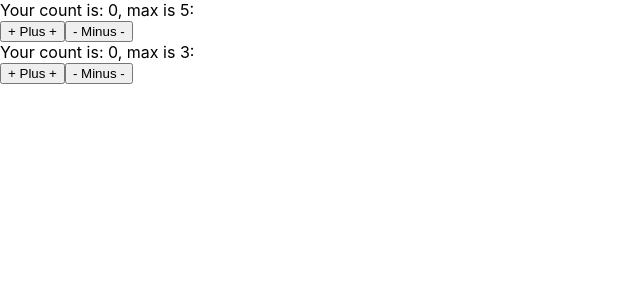
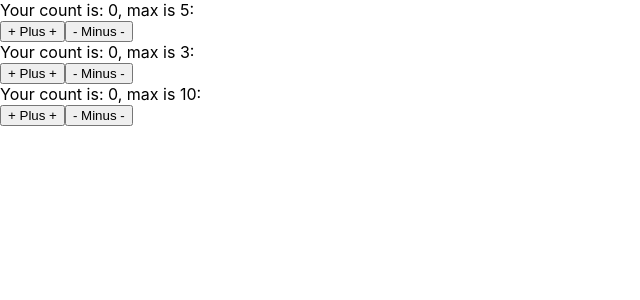
Before and after one commit to RobK005/jfdzl2-materialy-react-state-lifecycle, a React (Create React App) app: page / in a window 1280 px wide. Shown: the top 300 px of the page, without its empty margins (0-640 px from the left). Built offline with nearby package versions, Linux system fonts and the light colour scheme.

Commit message:
Counter with defaultProps

```diff
--- a/src/App.js
+++ b/src/App.js
@@ -10,7 +10,8 @@ class App extends Component {
     return (
       <div>
         <Counter maxValue={5} />
-        <Counter maxValue={3}/>
+        <Counter maxValue={3} />
+        <Counter/>
       </div>
     );
   }
--- a/src/Counter.js
+++ b/src/Counter.js
@@ -2,6 +2,10 @@ import React, { Component } from 'react';
 
 class Counter extends Component {
 
+    static defaultProps = {
+        maxValue: 10,
+        minValue: -10
+    }
     state = { counter: 0 }
 
     handlePlusClick = () => {
@@ -14,9 +18,11 @@ class Counter extends Component {
     }
 
     handleMinusClick = () => {
-        this.setState({
-            counter: this.state.counter - 1
-        })
+        if (this.state.counter > this.props.minValue) {
+            this.setState({
+                counter: this.state.counter - 1
+            })
+        }
     }
 
     render() {
```
